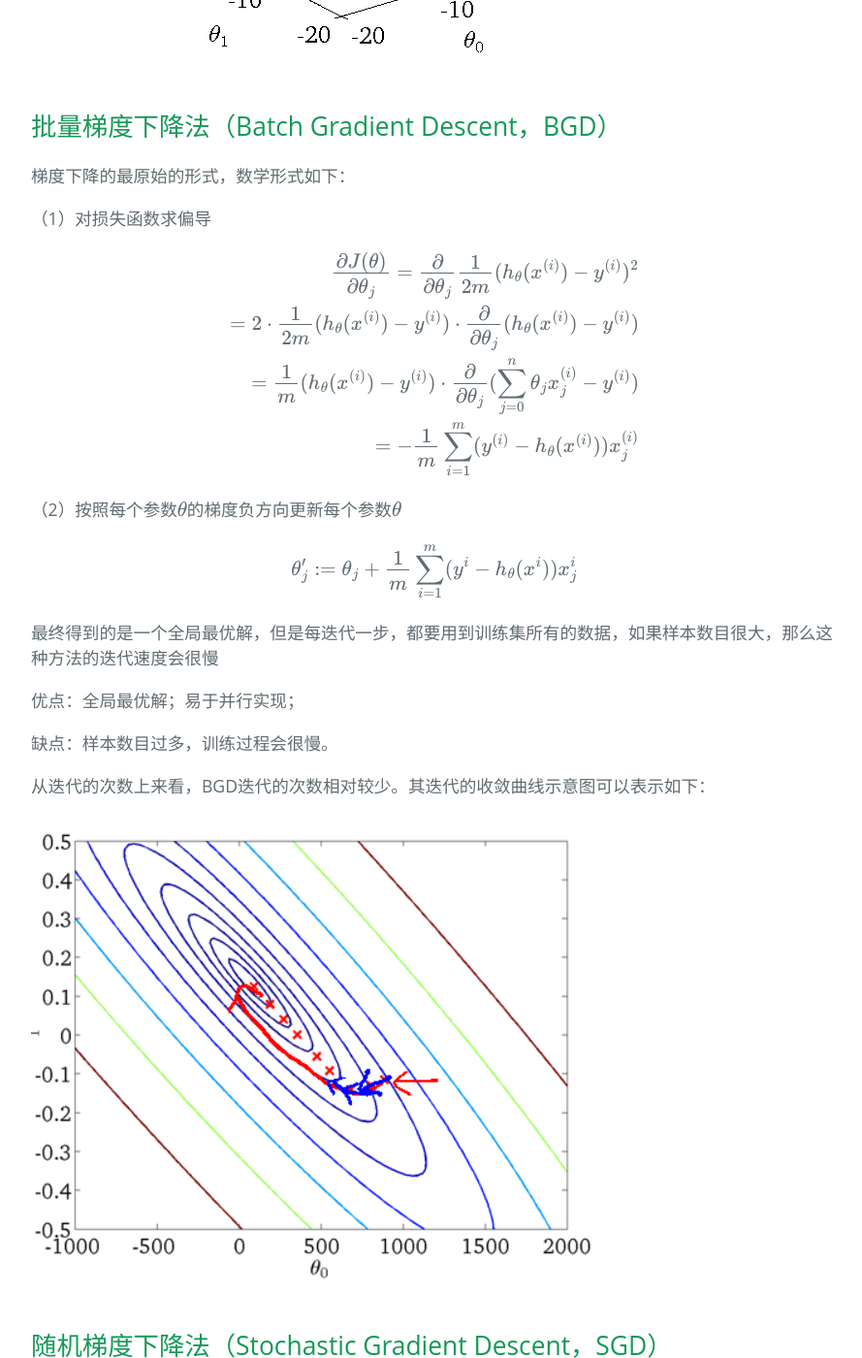
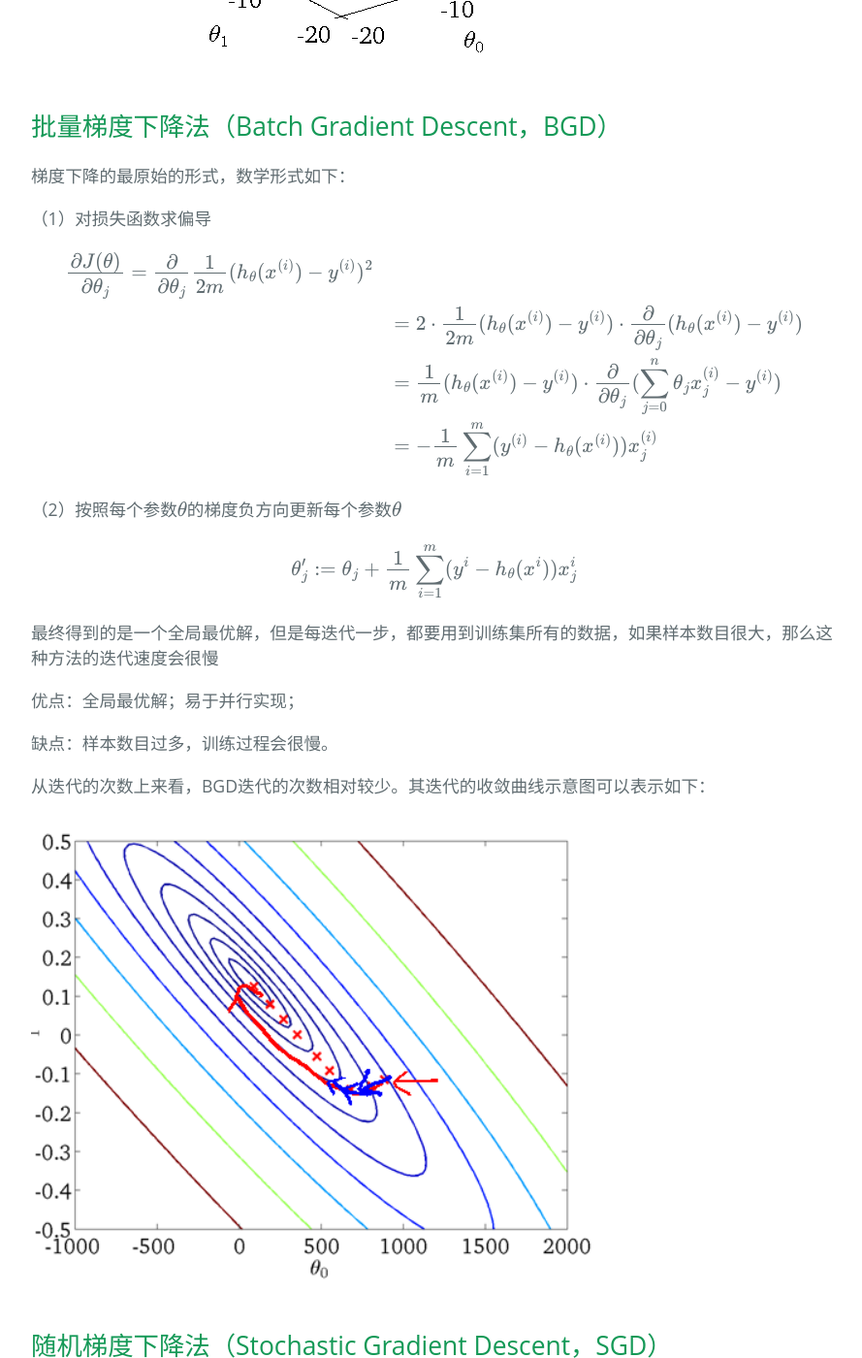
Before and after one commit to Tao-kun/Tao-kun.github.io, a Jekyll site: the page built from _posts/2017-04-25-gradient-descent.markdown, in a window 1280 px wide and 1400 px high, scrolled down 1214 px. Shown: the whole window at 97% size, without its empty margins (192-1081 px from the left). Built offline with Jekyll 4.4.1, drawn with Linux system fonts in a browser that asks for light colours; some web fonts are replaced; formulas are drawn with MathJax 3; some of the changed text lies outside the part shown.

Commit message:
equal sign

```diff
--- a/_posts/2017-04-25-gradient-descent.markdown
+++ b/_posts/2017-04-25-gradient-descent.markdown
@@ -26,9 +26,9 @@ $$J_{train}(\theta)=\frac{1}{2m}\sum_{i=1}^{m}(h_{\theta}(x^{(i)})-y^{(i)})^{2}$
 $$ \begin{equation}\begin{split}
 \frac{\partial J(\theta)}{\partial \theta_j}
 =\frac{\partial}{\partial \theta_j} \frac{1}{2m} (h_{\theta}(x^{(i)})-y^{(i)})^2 \\
-=2\cdot\frac{1}{2m}(h_{\theta}(x^{(i)})-y^{(i)})\cdot\frac{\partial}{\partial \theta_j}(h_{\theta}(x^{(i)})-y^{(i)}) \\
-=\frac{1}{m}(h_{\theta}(x^{(i)})-y^{(i)})\cdot\frac{\partial}{\partial \theta_j}(\sum_{j=0}^n\theta_jx_j^{(i)}-y^{(i)}) \\
-=-\frac{1}{m}\sum_{i=1}^{m}(y^{(i)}-h_{\theta}(x^{(i)}))x_j^{(i)}
+&\quad=2\cdot\frac{1}{2m}(h_{\theta}(x^{(i)})-y^{(i)})\cdot\frac{\partial}{\partial \theta_j}(h_{\theta}(x^{(i)})-y^{(i)}) \\
+&\quad=\frac{1}{m}(h_{\theta}(x^{(i)})-y^{(i)})\cdot\frac{\partial}{\partial \theta_j}(\sum_{j=0}^n\theta_jx_j^{(i)}-y^{(i)}) \\
+&\quad=-\frac{1}{m}\sum_{i=1}^{m}(y^{(i)}-h_{\theta}(x^{(i)}))x_j^{(i)}
 \end{split}\end{equation}$$
 
 （2）按照每个参数$$\theta$$的梯度负方向更新每个参数$$\theta$$
@@ -55,7 +55,7 @@ $$
  \begin{equation}\begin{split}
  J(\theta)
  =\frac{1}{m}\sum_{i=1}^{m}\frac{1}{2}(y^i-h_{\theta}(x^i))^2 \\
- =\frac{1}{m}\sum_{i=1}^{m}cost(\theta,(x^i,y^i))
+ &\quad=\frac{1}{m}\sum_{i=1}^{m}cost(\theta,(x^i,y^i))
  \end{split}\end{equation} \\
  cost(\theta,(x^i,y^i))=\frac{1}{2}(y^i-h_{\theta}(x^i))^2
 $$
```
